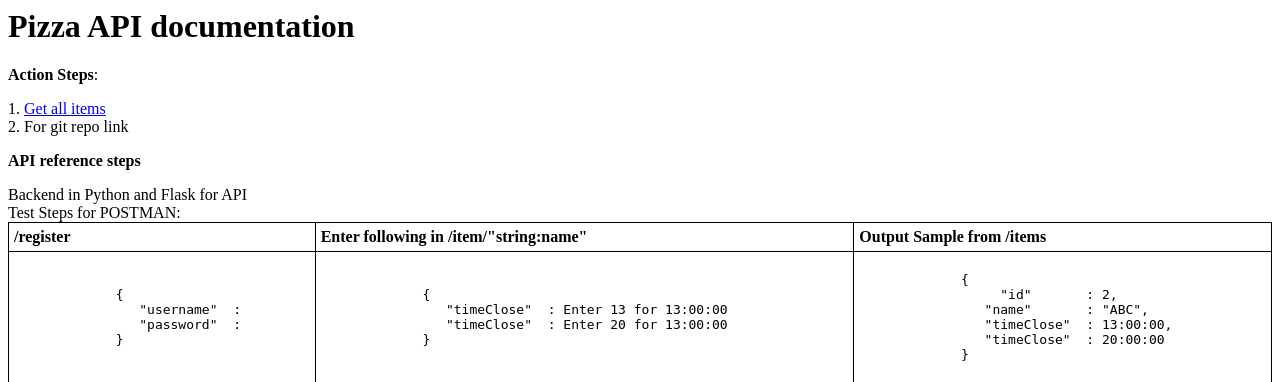
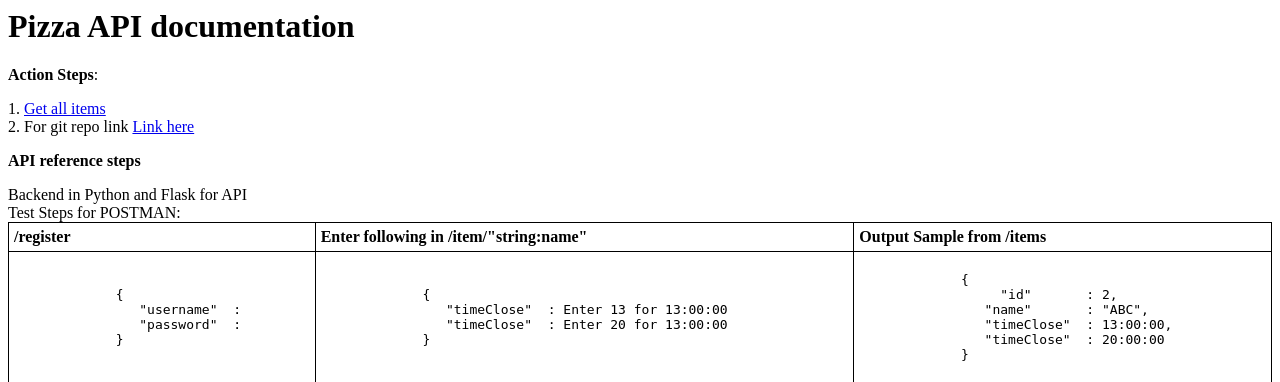
Before and after one commit to sumitis14/PizzaAPI, a Flask app: page / in a window 1280 px wide. Shown: the top 382 px of the page. Run offline with Flask 2, Linux system fonts and the light colour scheme.

Commit message:
Added git repo link

```diff
--- a/templates/index.html
+++ b/templates/index.html
@@ -31,7 +31,7 @@
 <h1>Pizza API documentation</h1>
     <p><b>Action Steps</b>:</p>
      1. <a href=https://pizzapi.herokuapp.com/items>Get all items</a> <br>
-     2. For git repo link <a href="https://github.com/sumitis14/PizzaAPI"></a>
+     2. For git repo link <a href="https://github.com/sumitis14/PizzaAPI">Link here</a>
 
     <p>
 
```
